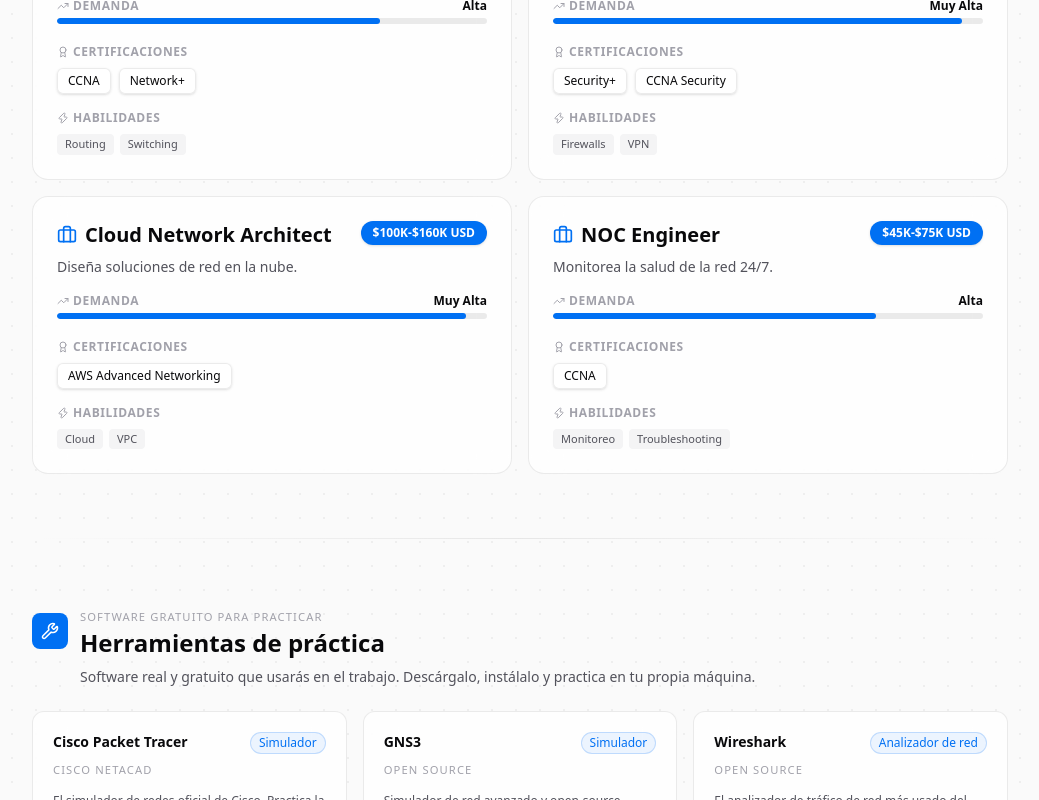
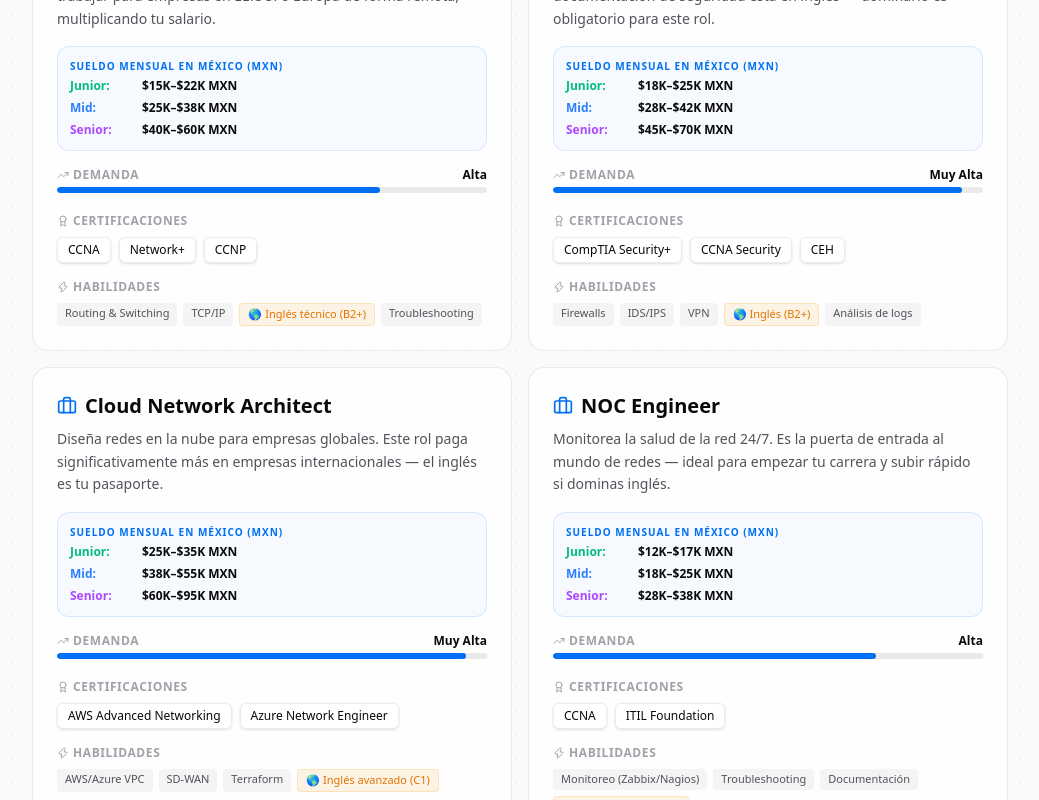
Before and after one commit to charlyycastro03/itc_conocimiento, a Next.js app in the folder itc-catalogo/: page /pilar/infraestructura-redes in a window 1280 px wide. Shown: the part 6440-7240 px from the top of the page, without its empty margins (120-1159 px from the left). Built offline with nearby package versions, Linux system fonts and the light colour scheme.

Commit message:
feat: sueldos MXN Junior-Mid-Senior + inglés como habilidad clave para oportunidades internacionales

```diff
--- a/itc-catalogo/components/RutaCarreraCard.tsx
+++ b/itc-catalogo/components/RutaCarreraCard.tsx
@@ -18,23 +18,28 @@ export function RutaCarreraCard({ ruta, accentColor = 'var(--accent)' }: RutaPro
                        ruta.demanda.toLowerCase().includes('alta') ? '75%' : '50%';
 
   return (
-    <div className="glass rounded-2xl p-6 hover:shadow-lg transition-all duration-300 border-[var(--surface-border)] hover:border-[color:var(--accent)]">
-      <div className="flex justify-between items-start mb-4">
-        <div>
+    <div className="glass rounded-2xl p-6 hover:shadow-lg transition-all duration-300 border border-[var(--surface-border)] hover:border-[color:var(--accent)]">
+      {/* Header */}
       <h3 className="text-xl font-bold mb-2 flex items-center gap-2">
         <Briefcase className="w-5 h-5" style={{ color: accentColor }} />
         {ruta.titulo}
       </h3>
-          <p className="text-sm text-[var(--text-secondary)]">{ruta.descripcion}</p>
+      <p className="text-sm text-[var(--text-secondary)] mb-4 leading-relaxed">{ruta.descripcion}</p>
+
+      {/* Salary range - Junior / Mid / Senior */}
+      <div className="rounded-xl p-3 mb-4 space-y-1.5" style={{ background: `${accentColor}08`, border: `1px solid ${accentColor}20` }}>
+        <p className="text-[10px] font-bold uppercase tracking-widest mb-1" style={{ color: accentColor }}>Sueldo mensual en México (MXN)</p>
+        {ruta.salarioEstimado.split(' · ').map((rango, i) => (
+          <div key={i} className="flex items-center gap-2 text-xs">
+            <span className={`w-16 font-bold ${i === 0 ? 'text-emerald-500' : i === 1 ? 'text-blue-500' : 'text-purple-500'}`}>
+              {rango.split(':')[0]}:
+            </span>
+            <span className="font-semibold text-[var(--text-primary)]">{rango.split(':')[1]}</span>
           </div>
-        <div
-          className="whitespace-nowrap px-3 py-1 rounded-full text-xs font-bold text-white shadow-sm"
-          style={{ backgroundColor: accentColor }}
-        >
-          {ruta.salarioEstimado}
-        </div>
+        ))}
       </div>
 
+      {/* Demanda */}
       <div className="mb-5">
         <div className="flex justify-between items-center mb-1">
           <span className="text-xs font-semibold text-[var(--text-muted)] uppercase tracking-wider flex items-center gap-1">
@@ -66,11 +71,14 @@ export function RutaCarreraCard({ ruta, accentColor = 'var(--accent)' }: RutaPro
             <Zap className="w-3 h-3" /> Habilidades
           </h4>
           <div className="flex flex-wrap gap-1.5">
-            {ruta.habilidadesRequeridas.map((hab, i) => (
-              <span key={i} className="text-[11px] font-medium px-2 py-0.5 rounded text-[var(--text-secondary)] bg-[var(--bg-secondary)]">
-                {hab}
+            {ruta.habilidadesRequeridas.map((hab, i) => {
+              const isEnglish = hab.toLowerCase().includes('inglés');
+              return (
+                <span key={i} className={`text-[11px] font-medium px-2 py-0.5 rounded ${isEnglish ? 'bg-amber-500/10 text-amber-600 dark:text-amber-400 border border-amber-500/20 font-bold' : 'text-[var(--text-secondary)] bg-[var(--bg-secondary)]'}`}>
+                  {isEnglish ? '🌎 ' : ''}{hab}
                 </span>
-            ))}
+              );
+            })}
           </div>
         </div>
       </div>
--- a/itc-catalogo/content/content.json
+++ b/itc-catalogo/content/content.json
@@ -155,10 +155,10 @@
         }
       ],
       "rutasCarrera": [
-        {"titulo":"Network Engineer", "descripcion":"Diseña e implementa redes corporativas.", "salarioEstimado":"$65K-$110K USD", "demanda":"Alta", "certificacionesClave":["CCNA", "Network+"], "habilidadesRequeridas":["Routing", "Switching"]},
-        {"titulo":"Network Security Analyst", "descripcion":"Protege la infraestructura de ataques.", "salarioEstimado":"$70K-$120K USD", "demanda":"Muy Alta", "certificacionesClave":["Security+", "CCNA Security"], "habilidadesRequeridas":["Firewalls", "VPN"]},
-        {"titulo":"Cloud Network Architect", "descripcion":"Diseña soluciones de red en la nube.", "salarioEstimado":"$100K-$160K USD", "demanda":"Muy Alta", "certificacionesClave":["AWS Advanced Networking"], "habilidadesRequeridas":["Cloud", "VPC"]},
-        {"titulo":"NOC Engineer", "descripcion":"Monitorea la salud de la red 24/7.", "salarioEstimado":"$45K-$75K USD", "demanda":"Alta", "certificacionesClave":["CCNA"], "habilidadesRequeridas":["Monitoreo", "Troubleshooting"]}
+        {"titulo":"Network Engineer", "descripcion":"Diseña e implementa redes corporativas. Con inglés puedes trabajar para empresas en EE.UU. o Europa de forma remota, multiplicando tu salario.", "salarioEstimado":"Junior: $15K–$22K MXN · Mid: $25K–$38K MXN · Senior: $40K–$60K MXN", "demanda":"Alta", "certificacionesClave":["CCNA", "Network+", "CCNP"], "habilidadesRequeridas":["Routing & Switching", "TCP/IP", "Inglés técnico (B2+)", "Troubleshooting"]},
+        {"titulo":"Network Security Analyst", "descripcion":"Protege la infraestructura contra ciberataques. El 90% de la documentación de seguridad está en inglés — dominarlo es obligatorio para este rol.", "salarioEstimado":"Junior: $18K–$25K MXN · Mid: $28K–$42K MXN · Senior: $45K–$70K MXN", "demanda":"Muy Alta", "certificacionesClave":["CompTIA Security+", "CCNA Security", "CEH"], "habilidadesRequeridas":["Firewalls", "IDS/IPS", "VPN", "Inglés (B2+)", "Análisis de logs"]},
+        {"titulo":"Cloud Network Architect", "descripcion":"Diseña redes en la nube para empresas globales. Este rol paga significativamente más en empresas internacionales — el inglés es tu pasaporte.", "salarioEstimado":"Junior: $25K–$35K MXN · Mid: $38K–$55K MXN · Senior: $60K–$95K MXN", "demanda":"Muy Alta", "certificacionesClave":["AWS Advanced Networking", "Azure Network Engineer"], "habilidadesRequeridas":["AWS/Azure VPC", "SD-WAN", "Terraform", "Inglés avanzado (C1)"]},
+        {"titulo":"NOC Engineer", "descripcion":"Monitorea la salud de la red 24/7. Es la puerta de entrada al mundo de redes — ideal para empezar tu carrera y subir rápido si dominas inglés.", "salarioEstimado":"Junior: $12K–$17K MXN · Mid: $18K–$25K MXN · Senior: $28K–$38K MXN", "demanda":"Alta", "certificacionesClave":["CCNA", "ITIL Foundation"], "habilidadesRequeridas":["Monitoreo (Zabbix/Nagios)", "Troubleshooting", "Documentación", "Inglés técnico (B1+)"]}
       ],
       "iaAplicada": {
         "descripcion": "Uso de inteligencia artificial para optimizar y predecir comportamientos en redes.",
@@ -355,10 +355,10 @@
         }
       ],
       "rutasCarrera": [
-        {"titulo":"SysAdmin", "descripcion":"Administración de sistemas", "salarioEstimado":"$55K-$95K", "demanda":"Alta", "certificacionesClave":["RHCSA", "MCSA"], "habilidadesRequeridas":["Linux", "Windows Server"]},
-        {"titulo":"DevOps", "descripcion":"Puente entre desarrollo y operaciones", "salarioEstimado":"$80K-$140K", "demanda":"Muy Alta", "certificacionesClave":["CKA", "AWS DevOps"], "habilidadesRequeridas":["CI/CD", "Docker", "Kubernetes"]},
-        {"titulo":"Cloud Engineer", "descripcion":"Ingeniería en la nube", "salarioEstimado":"$85K-$150K", "demanda":"Muy Alta", "certificacionesClave":["AWS Solutions Architect", "Azure Administrator"], "habilidadesRequeridas":["Cloud", "IaC"]},
-        {"titulo":"SRE", "descripcion":"Confiabilidad de sitios web", "salarioEstimado":"$100K-$170K", "demanda":"Muy Alta", "certificacionesClave":["CKA"], "habilidadesRequeridas":["Programación", "Monitoreo", "Sistemas"]}
+        {"titulo":"SysAdmin", "descripcion":"Administra servidores, usuarios y servicios en entornos Windows y Linux. Es el primer paso sólido en infraestructura — con inglés puedes acceder a posiciones remotas internacionales.", "salarioEstimado":"Junior: $14K–$20K MXN · Mid: $22K–$35K MXN · Senior: $38K–$55K MXN", "demanda":"Alta", "certificacionesClave":["RHCSA", "MCSA", "Linux+"], "habilidadesRequeridas":["Linux", "Windows Server", "Active Directory", "Bash/PowerShell", "Inglés técnico (B2+)"]},
+        {"titulo":"DevOps Engineer", "descripcion":"El puente entre desarrollo y operaciones. Uno de los roles mejor pagados en México y con mayor demanda remota. El inglés es prácticamente obligatorio.", "salarioEstimado":"Junior: $22K–$32K MXN · Mid: $35K–$55K MXN · Senior: $58K–$90K MXN", "demanda":"Muy Alta", "certificacionesClave":["CKA", "AWS DevOps Professional", "Terraform Associate"], "habilidadesRequeridas":["CI/CD", "Docker", "Kubernetes", "Terraform", "Inglés avanzado (C1)"]},
+        {"titulo":"Cloud Engineer", "descripcion":"Diseña y opera infraestructura en AWS, Azure o GCP. Las empresas de EE.UU. contratan talento mexicano remoto — con inglés C1 tu salario se puede triplicar.", "salarioEstimado":"Junior: $20K–$30K MXN · Mid: $32K–$50K MXN · Senior: $55K–$85K MXN", "demanda":"Muy Alta", "certificacionesClave":["AWS Solutions Architect", "Azure Administrator (AZ-104)"], "habilidadesRequeridas":["AWS/Azure/GCP", "IaC (Terraform)", "Networking Cloud", "Inglés avanzado (C1)"]},
+        {"titulo":"Site Reliability Engineer (SRE)", "descripcion":"Garantiza que los sistemas funcionen 24/7. El rol mejor pagado en infraestructura. Google, Meta y startups contratan SREs en México — siempre requieren inglés fluido.", "salarioEstimado":"Junior: $28K–$40K MXN · Mid: $42K–$65K MXN · Senior: $70K–$110K MXN", "demanda":"Muy Alta", "certificacionesClave":["CKA", "Google SRE Certificate"], "habilidadesRequeridas":["Python/Go", "Kubernetes", "Observabilidad (Prometheus/Grafana)", "Inglés fluido (C1–C2)"]}
       ],
       "iaAplicada": {
         "descripcion": "Uso de IA para generar infraestructura como código.",
@@ -563,10 +563,10 @@
         }
       ],
       "rutasCarrera": [
-        {"titulo":"Frontend Dev", "descripcion":"Especialista en UI/UX", "salarioEstimado":"$50K-$100K", "demanda":"Alta", "certificacionesClave":["Meta Frontend"], "habilidadesRequeridas":["React", "CSS", "JS"]},
-        {"titulo":"Backend Dev", "descripcion":"Arquitectura del servidor", "salarioEstimado":"$60K-$120K", "demanda":"Muy Alta", "certificacionesClave":["AWS Backend"], "habilidadesRequeridas":["Node/Python", "SQL", "APIs"]},
-        {"titulo":"Full Stack", "descripcion":"Dominio completo de la web", "salarioEstimado":"$65K-$130K", "demanda":"Muy Alta", "certificacionesClave":["Full Stack Cert"], "habilidadesRequeridas":["Frontend", "Backend", "Deploy"]},
-        {"titulo":"Data Engineer", "descripcion":"Tuberías de datos", "salarioEstimado":"$80K-$140K", "demanda":"Muy Alta", "certificacionesClave":["Google Data Engineer"], "habilidadesRequeridas":["Python", "SQL", "Spark"]}
+        {"titulo":"Frontend Developer", "descripcion":"Crea las interfaces que los usuarios ven y tocan. React y Next.js dominan el mercado. Con inglés B2+ puedes trabajar para startups de EE.UU. que pagan en dólares.", "salarioEstimado":"Junior: $13K–$20K MXN · Mid: $22K–$38K MXN · Senior: $40K–$65K MXN", "demanda":"Alta", "certificacionesClave":["Meta Frontend Developer", "freeCodeCamp Full Stack"], "habilidadesRequeridas":["React/Next.js", "CSS/Tailwind", "TypeScript", "Figma", "Inglés técnico (B2+)"]},
+        {"titulo":"Backend Developer", "descripcion":"Construye la lógica, APIs y bases de datos que hacen funcionar las aplicaciones. El backend bien hecho es invisible pero indispensable. Inglés abre puertas a salarios 2–3x.", "salarioEstimado":"Junior: $15K–$23K MXN · Mid: $25K–$42K MXN · Senior: $45K–$72K MXN", "demanda":"Muy Alta", "certificacionesClave":["AWS Certified Developer", "Oracle SQL"], "habilidadesRequeridas":["Node.js/Python", "SQL (PostgreSQL)", "APIs REST", "Docker", "Inglés (B2+)"]},
+        {"titulo":"Full Stack Developer", "descripcion":"Domina front y back. Es el perfil más buscado por startups y empresas remotas. Con inglés C1 y portafolio sólido puedes ganar en dólares desde México.", "salarioEstimado":"Junior: $16K–$25K MXN · Mid: $28K–$45K MXN · Senior: $48K–$80K MXN", "demanda":"Muy Alta", "certificacionesClave":["freeCodeCamp Full Stack", "CS50x Harvard"], "habilidadesRequeridas":["React + Node.js", "PostgreSQL/MongoDB", "Git/GitHub", "Deploy (Vercel/AWS)", "Inglés avanzado (C1)"]},
+        {"titulo":"Data Engineer", "descripcion":"Diseña los pipelines que mueven y transforman datos masivos. Uno de los roles con mayor crecimiento y mejor pagados. La documentación está 100% en inglés.", "salarioEstimado":"Junior: $20K–$30K MXN · Mid: $32K–$52K MXN · Senior: $55K–$90K MXN", "demanda":"Muy Alta", "certificacionesClave":["Google Professional Data Engineer", "Databricks Certified"], "habilidadesRequeridas":["Python", "SQL avanzado", "Apache Spark", "Cloud (GCP/AWS)", "Inglés fluido (C1–C2)"]}
       ],
       "iaAplicada": {
         "descripcion": "Uso de IA para programación, testing y debugging.",
```
Lines whose indentation alone changed are shown as unchanged.
